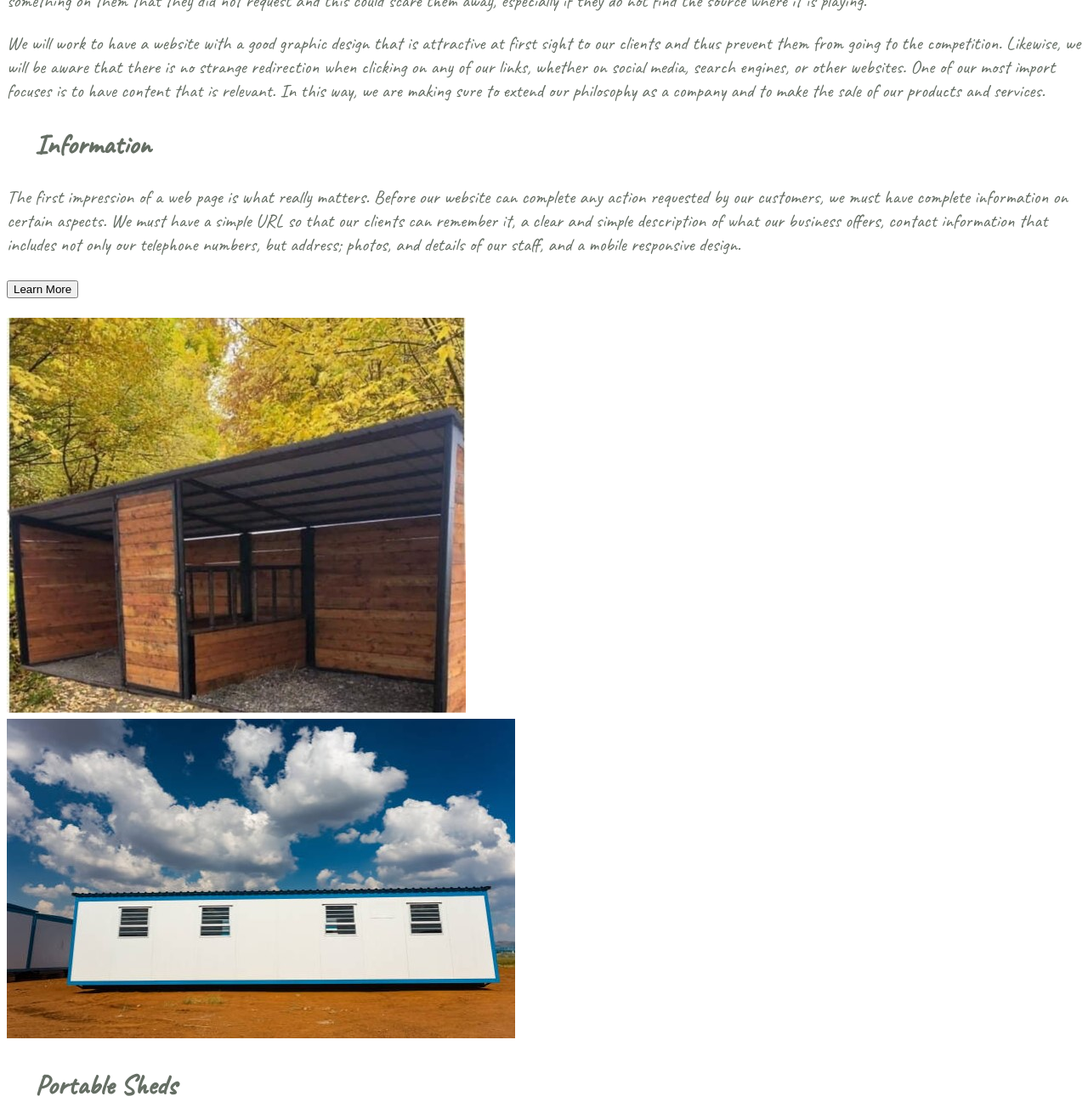
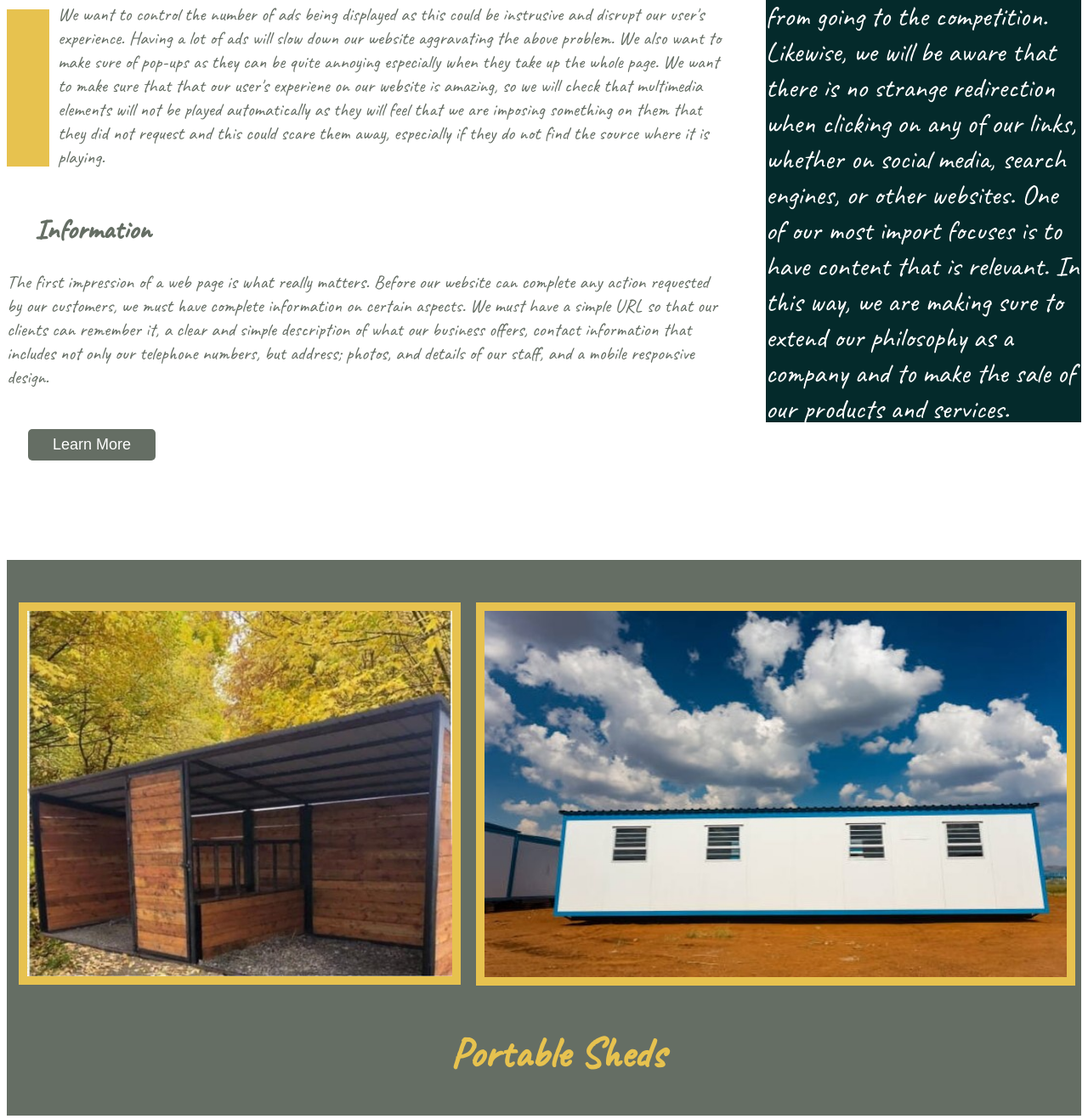
Before and after one commit to jackloosantamaria/wdd130, a plain HTML site: page asp/ourvision.html in a window 1280 px wide. Shown: the part 503-1820 px from the top of the page at 85% size. Drawn offline with Linux system fonts and the light colour scheme.

Commit message:
update child page css

```diff
--- a/asp/style/index.css
+++ b/asp/style/index.css
@@ -145,3 +145,90 @@ footer a:hover{
 }#background p:nth-last-of-type(1){
     text-indent: 1em;
 }
+/*Below is info of subpage 1 Ourvision*/
+#ourvision-msg h1{
+    text-align: left;
+    text-indent: 1em;
+}
+h2{
+    text-align: left;
+}
+.background41{
+    grid-template-columns: repeat(3, 1fr);
+    display: grid;
+}#background3{
+    grid-column: 3/4;
+    grid-row: 1/4;
+    margin-left: 50px;
+    font-size: 33px;
+    margin-top: 28px;
+    background-color: #042a2b;
+    height: 700px;
+
+}.first_par{
+    grid-column: 1/3;
+}.second_par{
+    grid-column: 1/3;
+    grid-row: 2/3;
+    margin-left: 60px;
+}.middle_title{
+    grid-column: 1/3;
+    grid-row: 3/4;
+}#background2{
+    background-color: #e7c24f;
+    width: 50px;
+    grid-column: 1/2;
+    grid-row: 2/3;
+    height: 185px;
+    margin-top: 30px;
+}#background3 p{
+    color: white;
+}#background4{
+    display: grid;
+    grid-template-columns: repeat(6, 1fr);
+    margin-top: 70px;
+    background-color: #656e64;
+}.card-image2{
+    width: 685px;
+    border: 10px solid #e7c24f;
+}.card-image21{
+    width: 500px;
+    border: 10px solid #e7c24f;
+}.image1_ourvision{
+    grid-column: 2/3;
+    grid-gap: 4000px;
+    margin-left: -5px;
+    margin-top: 50px;
+}.image2_ourvision{
+    grid-column: 4/5;
+    margin-right: -30px;
+    margin-top: 50px;
+}#background4 h2{
+    color: #e7c24f;
+    font-size: 50px;
+    text-align: center;
+
+}.title{
+
+    grid-column: 2/5;
+    grid-row: 2/3;
+
+}
+button {
+    border: none;
+    outline: 0;
+    display: inline-block;
+    padding: 8px;
+    color: white;
+    background-color: #656e64;
+    text-align: center;
+    cursor: pointer;
+    width: 150px;
+    font-size: 18px;
+    margin: 25px;
+border-radius: 5px;
+
+  }
+  button:hover, a:hover {
+    opacity: 0.7;
+  }
```
